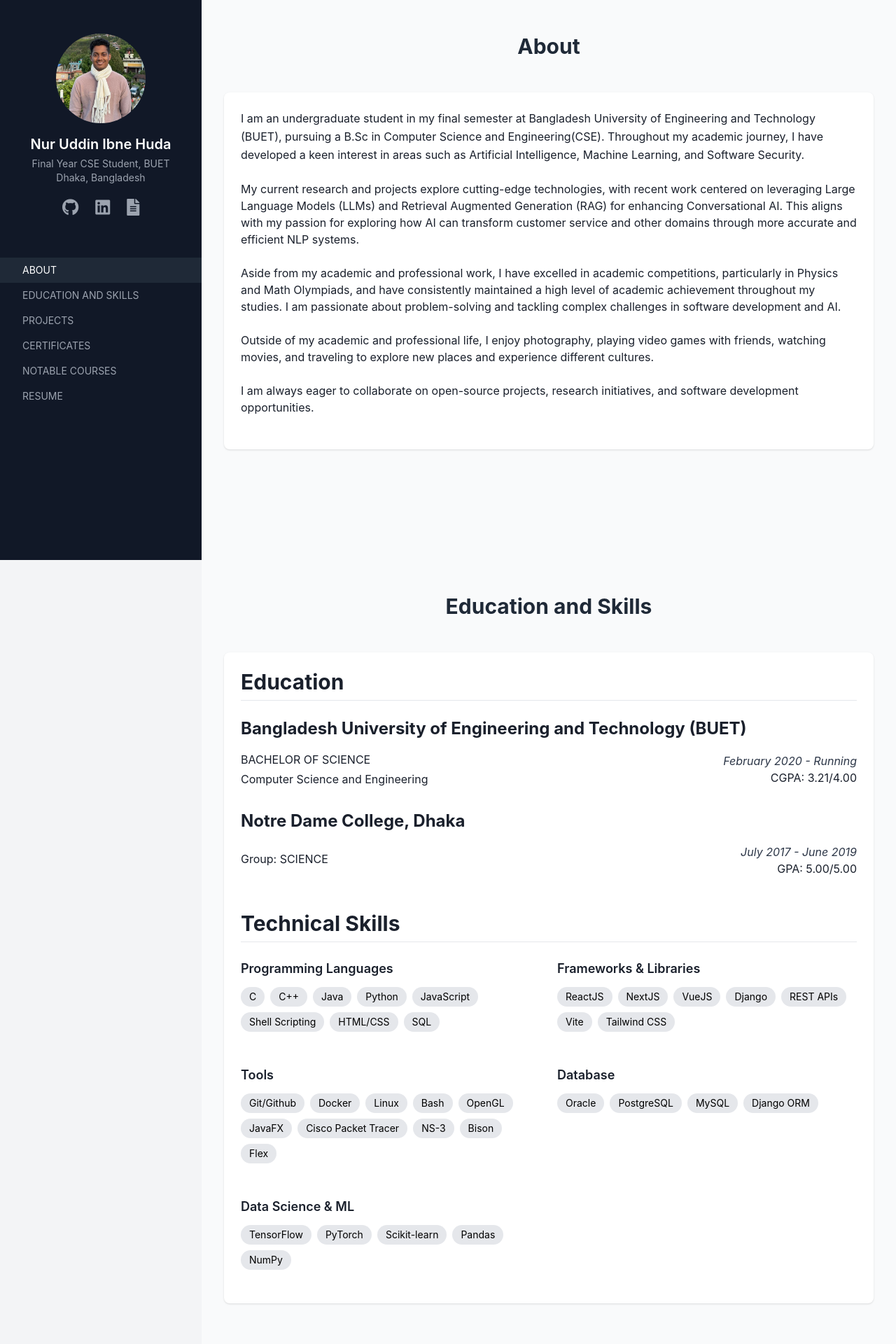
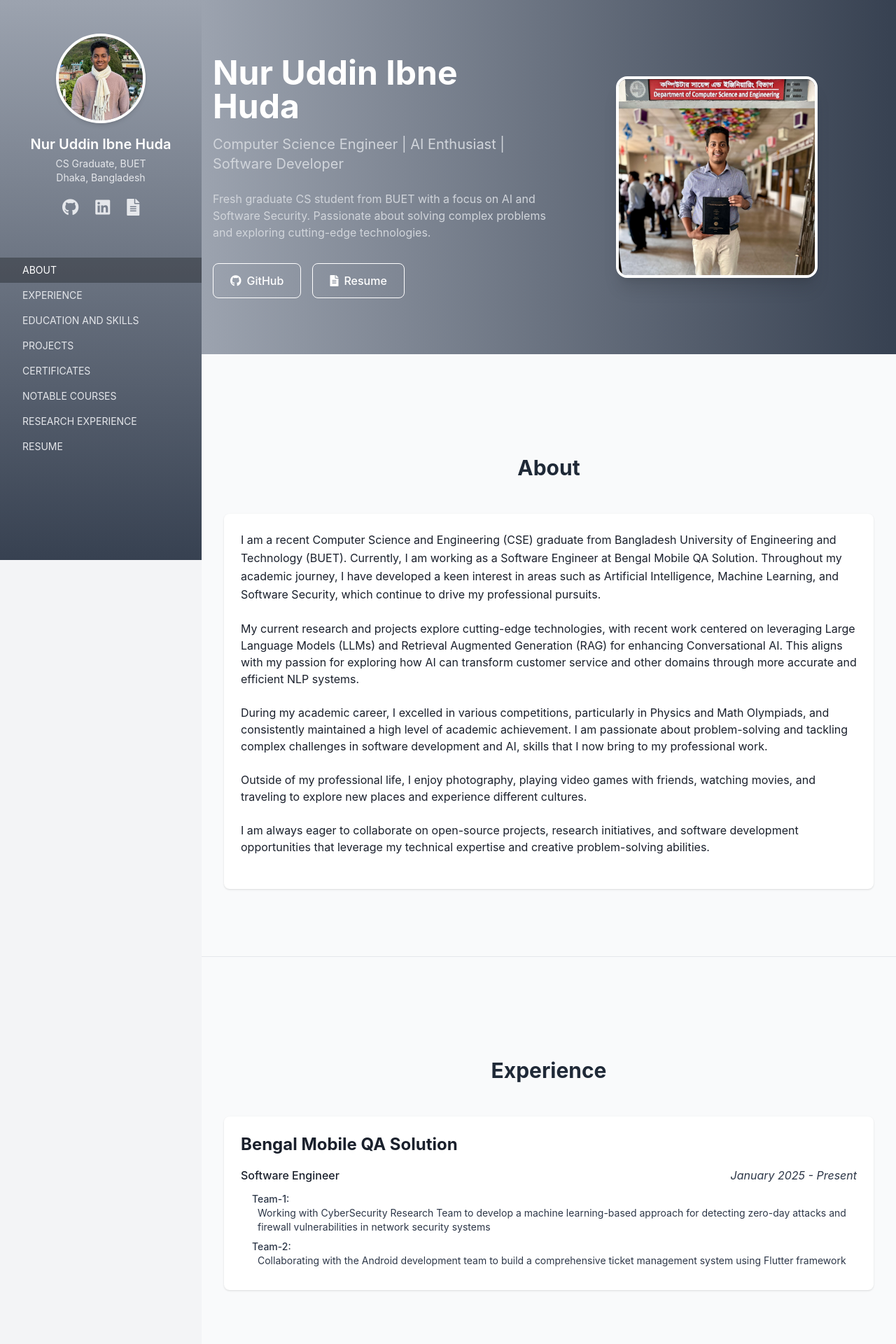
Before and after one commit to saimon7g/test-1, a Vue app: page / in a window 1280 px wide. Shown: the top 1920 px of the page at 70% size. Built offline with nearby package versions, Linux system fonts and the light colour scheme.

Commit message:
updated after graduation

```diff
--- a/src/App.vue
+++ b/src/App.vue
@@ -1,7 +1,7 @@
 <template>
   <div class="flex min-h-screen bg-gray-100 dark:bg-dark-bg relative">
     <!-- Mobile Menu Button -->
-    <button @click="toggleSidebar" class="lg:hidden fixed top-4 left-4 z-50 p-2 rounded-lg bg-gray-900 text-white">
+    <button @click="toggleSidebar" class="lg:hidden fixed top-4 left-4 z-50 p-2 rounded-lg bg-gradient-to-r from-gray-400 to-gray-700 dark:from-gray-900 dark:to-black text-white">
       <svg xmlns="http://www.w3.org/2000/svg" class="h-6 w-6" fill="none" viewBox="0 0 24 24" stroke="currentColor">
         <path stroke-linecap="round" stroke-linejoin="round" stroke-width="2" d="M4 6h16M4 12h16M4 18h16" />
       </svg>
@@ -12,30 +12,30 @@
 
     <!-- Sidebar -->
     <aside :class="[
-      'bg-gray-900 dark:bg-dark-bg-secondary text-white fixed h-full z-50 transition-transform duration-300 ease-in-out',
+      'bg-gradient-to-b from-gray-400 to-gray-700 dark:from-gray-900 dark:to-black text-white fixed h-full z-50 transition-transform duration-300 ease-in-out',
       'w-72 lg:translate-x-0',
       isSidebarOpen ? 'translate-x-0' : '-translate-x-full'
     ]">
       <div class="flex flex-col items-center pt-12 pb-4">
-        <div class="w-24 h-24 lg:w-32 lg:h-32 rounded-full overflow-hidden mb-4">
+        <div class="w-24 h-24 lg:w-32 lg:h-32 rounded-full overflow-hidden mb-4 border-4 border-white dark:border-gray-700 shadow-md">
           <img src="./assets/saimon3.jpg" alt="Profile" class="w-full h-full object-cover" />
         </div>
         <h2 class="text-lg lg:text-xl font-semibold mb-1">Nur Uddin Ibne Huda</h2>
-        <p class="text-xs lg:text-sm text-gray-400">Final Year CSE Student, BUET</p>
-        <p class="text-xs lg:text-sm text-gray-400 mb-4">Dhaka, Bangladesh</p>
+        <p class="text-xs lg:text-sm text-gray-200 dark:text-gray-300">CS Graduate, BUET</p>
+        <p class="text-xs lg:text-sm text-gray-200 dark:text-gray-300 mb-4">Dhaka, Bangladesh</p>
 
         <!-- Social Icons Section -->
         <div class="flex space-x-6 mb-6">
-          <a href="https://github.com/saimon7g" class="text-gray-400 hover:text-white transition-colors" target="_blank"
+          <a href="https://github.com/saimon7g" class="text-gray-200 dark:text-gray-300 hover:text-white transition-colors" target="_blank"
             rel="noopener noreferrer">
             <i class="fab fa-github text-2xl"></i>
           </a>
           <a href="https://www.linkedin.com/in/Nur-Uddin-Ibne-Huda"
-            class="text-gray-400 hover:text-white transition-colors" target="_blank" rel="noopener noreferrer">
+            class="text-gray-200 dark:text-gray-300 hover:text-white transition-colors" target="_blank" rel="noopener noreferrer">
             <i class="fab fa-linkedin text-2xl"></i>
           </a>
           <a href="#resume" @click="navigateToSection('resume')"
-            class="text-gray-400 hover:text-white transition-colors">
+            class="text-gray-200 dark:text-gray-300 hover:text-white transition-colors">
             <i class="fas fa-file-alt text-2xl"></i>
           </a>
         </div>
@@ -47,10 +47,10 @@
           class="relative py-2 px-8 text-sm cursor-pointer transition-all duration-200 select-none" :class="[
             activeSection === section.id
               ? 'text-white'
-              : 'text-gray-400 hover:text-white'
+              : 'text-gray-200 dark:text-gray-300 hover:text-white'
           ]">
           <div v-if="activeSection === section.id"
-            class="absolute left-0 top-0 w-full h-full bg-gray-800 dark:bg-dark-bg transition-all duration-300"
+            class="absolute left-0 top-0 w-full h-full bg-black bg-opacity-30 dark:bg-black dark:bg-opacity-50 transition-all duration-300"
             style="z-index: -1;"></div>
 
           {{ section.title.toUpperCase() }}
@@ -64,11 +64,43 @@
       'w-full lg:ml-72'
     ]">
       <div class="flex flex-col min-h-screen">
+        <!-- Hero Banner Section -->
+        <div class="w-full bg-gradient-to-r from-gray-400 to-gray-700 dark:from-gray-900 dark:to-black">
+          <div class="max-w-6xl mx-auto px-4 py-16 lg:py-20">
+            <div class="flex flex-col md:flex-row items-center justify-between">
+              <div class="w-full md:w-1/2 mb-8 md:mb-0 text-center md:text-left">
+                <h1 class="text-4xl lg:text-5xl font-bold text-white mb-4">Nur Uddin Ibne Huda</h1>
+                <p class="text-xl text-gray-300 mb-6">Computer Science Engineer | AI Enthusiast | Software Developer</p>
+                <p class="text-gray-300 mb-8 max-w-lg mx-auto md:mx-0">
+                  Fresh graduate CS student from BUET with a focus on AI and Software Security. Passionate about solving complex problems and exploring cutting-edge technologies.
+                </p>
+                <div class="flex justify-center md:justify-start space-x-4">
+                  <a href="https://github.com/saimon7g" target="_blank" rel="noopener noreferrer"
+                     class="px-6 py-3 bg-transparent border border-white text-white rounded-lg font-medium hover:bg-white/10 transition-colors flex items-center">
+                    <i class="fab fa-github mr-2"></i>
+                    GitHub
+                  </a>
+                  <a href="#resume" @click="navigateToSection('resume')"
+                     class="px-6 py-3 bg-transparent border border-white text-white rounded-lg font-medium hover:bg-white/10 transition-colors flex items-center">
+                    <i class="fas fa-file-alt mr-2"></i>
+                    Resume
+                  </a>
+                </div>
+              </div>
+              <div class="w-full md:w-1/2 flex justify-center">
+                <div class="w-56 h-56 lg:w-72 lg:h-72 rounded-2xl overflow-hidden border-4 border-white dark:border-gray-700 shadow-xl">
+                  <img src="./assets/saimon2.jpg" alt="Profile" class="w-full h-full object-cover" />
+                </div>
+              </div>
+            </div>
+          </div>
+        </div>
+
         <!-- Sections Container -->
         <div class="flex-1">
           <section v-for="section in sections" :key="section.id" :id="section.id"
-            class="min-h-screen w-full pt-16 lg:pt-0">
-            <div class="h-full p-4 lg:p-8">
+            class="w-full pt-16 lg:pt-24 pb-16 border-b border-gray-200 dark:border-gray-800 last:border-0">
+            <div class="p-4 lg:p-8">
               <h2
                 class="text-2xl lg:text-3xl font-bold mb-6 lg:mb-8 p-4 rounded text-center text-gray-800 dark:text-gray-200">
                 {{ section.title }}
@@ -79,24 +111,24 @@
         </div>
 
         <!-- Footer -->
-        <footer class="w-full bg-gray-900 dark:bg-dark-bg-secondary text-white py-8 px-4">
+        <footer class="w-full bg-gradient-to-r from-gray-700 to-gray-900 dark:from-gray-900 dark:to-black text-white py-8 px-4">
           <div class="max-w-6xl mx-auto">
             <div class="grid grid-cols-1 md:grid-cols-2 lg:grid-cols-4 gap-8">
               <!-- Contact Info -->
               <div>
                 <h3 class="text-lg font-semibold mb-4">Contact</h3>
-                <p class="text-gray-400 mb-2">Email: nuruddin(dot)simon(at)gmail(dot)com</p>
-                <p class="text-gray-400 mb-2">Phone: +880 1871 809096</p>
-                <p class="text-gray-400">Location: Dhaka, Bangladesh</p>
+                <p class="text-gray-300 mb-2">Email: nuruddin(dot)simon(at)gmail(dot)com</p>
+                <p class="text-gray-300 mb-2">Phone: +880 1871 809096</p>
+                <p class="text-gray-300">Location: Dhaka, Bangladesh</p>
               </div>
 
               <!-- Quick Links -->
               <div>
                 <h3 class="text-lg font-semibold mb-4">Quick Links</h3>
                 <ul class="space-y-2">
-                  <li><a href="#about" class="text-gray-400 hover:text-white transition-colors">About</a></li>
-                  <li><a href="#research" class="text-gray-400 hover:text-white transition-colors">Research</a></li>
-                  <li><a href="#publications" class="text-gray-400 hover:text-white transition-colors">Publications</a>
+                  <li><a href="#about" class="text-gray-300 hover:text-white transition-colors">About</a></li>
+                  <li><a href="#research" class="text-gray-300 hover:text-white transition-colors">Research</a></li>
+                  <li><a href="#publications" class="text-gray-300 hover:text-white transition-colors">Publications</a>
                   </li>
                 </ul>
               </div>
@@ -106,13 +138,13 @@
                 <h3 class="text-lg font-semibold mb-4">Connect</h3>
                 <div class="flex space-x-4">
                   <a href="https://www.linkedin.com/in/Nur-Uddin-Ibne-Huda"
-                    class="text-gray-400 hover:text-white transition-colors">
+                    class="text-gray-300 hover:text-white transition-colors">
                     <i class="fab fa-linkedin text-xl"></i>
                   </a>
-                  <a href="https://github.com/saimon7g" class="text-gray-400 hover:text-white transition-colors">
+                  <a href="https://github.com/saimon7g" class="text-gray-300 hover:text-white transition-colors">
                     <i class="fab fa-github text-xl"></i>
                   </a>
-                  <a href="https://x.com/saimon7t" class="text-gray-400 hover:text-white transition-colors">
+                  <a href="https://x.com/saimon7t" class="text-gray-300 hover:text-white transition-colors">
                     <i class="fab fa-twitter text-xl"></i>
                   </a>
                 </div>
@@ -122,7 +154,7 @@
               <div>
                 <h3 class="text-lg font-semibold mb-4">Source Code</h3>
                 <a href="https://github.com/saimon7g" target="_blank" rel="noopener noreferrer"
-                  class="text-gray-400 hover:text-white transition-colors flex items-center">
+                  class="text-gray-300 hover:text-white transition-colors flex items-center">
                   <i class="fab fa-github mr-2"></i>
                   Visit my GitHub for source code
                 </a>
@@ -172,12 +204,12 @@ export default {
 
     const sections = [
       { id: 'about', title: 'About', component: About },
-      // { id: 'experience', title: 'Experience', component: Experience },
+      { id: 'experience', title: 'Experience', component: Experience },
       { id: 'education', title: 'Education and Skills', component: Education },
       { id: 'projects', title: 'Projects', component: Projects },
       { id: 'certificates', title: 'Certificates', component: Certificates },
       { id: 'courses', title: 'Notable Courses', component: Courses },
-      // { id: 'research', title: 'Research Experience', component: Research },
+      { id: 'research', title: 'Research Experience', component: Research },
       // { id: 'publications', title: 'Publications', component: Publications },
       { id: 'resume', title: 'Resume', component: Resume },
     ]
@@ -228,9 +260,19 @@ html {
   background: #555;
 }
 
+section {
+  scroll-margin-top: 80px;
+}
+
 @media (max-width: 1024px) {
   html {
     scroll-padding-top: 80px;
   }
 }
+
+@media (min-width: 1024px) {
+  section {
+    scroll-margin-top: 0;
+  }
+}
 </style>
--- a/src/components/About.vue
+++ b/src/components/About.vue
@@ -1,9 +1,9 @@
 <template>
     <div class="bg-white dark:bg-dark-bg p-4 lg:p-6 rounded-lg shadow max-w-6xl mx-auto text-sm lg:text-base">
         <p class="text-primary dark:text-dark-text leading-relaxed mb-4 lg:mb-6">
-            I am an undergraduate student in my final semester at Bangladesh University of Engineering and Technology
-            (BUET), pursuing a B.Sc in Computer Science and Engineering(CSE). Throughout my academic journey, I have
-            developed a keen interest in areas such as Artificial Intelligence, Machine Learning, and Software Security.
+            I am a recent Computer Science and Engineering (CSE) graduate from Bangladesh University of Engineering and Technology
+            (BUET). Currently, I am working as a Software Engineer at Bengal Mobile QA Solution. Throughout my academic journey, I have developed a keen interest in areas such as Artificial Intelligence,
+            Machine Learning, and Software Security, which continue to drive my professional pursuits.
         </p>
         <p class="text-primary dark:text-dark-text mb-4 lg:mb-6">
             My current research and projects explore cutting-edge technologies, with recent work centered on leveraging
@@ -12,18 +12,17 @@
             accurate and efficient NLP systems.
         </p>
         <p class="text-primary dark:text-dark-text mb-4 lg:mb-6">
-            Aside from my academic and professional work, I have excelled in academic competitions, particularly in
-            Physics and Math Olympiads, and have consistently maintained a high level of academic achievement throughout
-            my studies. I am passionate about problem-solving and tackling complex challenges in software development
-            and AI.
+            During my academic career, I excelled in various competitions, particularly in Physics and Math Olympiads,
+            and consistently maintained a high level of academic achievement. I am passionate about problem-solving and
+            tackling complex challenges in software development and AI, skills that I now bring to my professional work.
         </p>
         <p class="text-primary dark:text-dark-text mb-4 lg:mb-6">
-            Outside of my academic and professional life, I enjoy photography, playing video games with friends,
+            Outside of my professional life, I enjoy photography, playing video games with friends,
             watching movies, and traveling to explore new places and experience different cultures.
         </p>
         <p class="text-primary dark:text-dark-text mb-4 lg:mb-6">
             I am always eager to collaborate on open-source projects, research initiatives, and software development
-            opportunities.
+            opportunities that leverage my technical expertise and creative problem-solving abilities.
         </p>
     </div>
 </template>
--- a/src/components/Education.vue
+++ b/src/components/Education.vue
@@ -17,8 +17,8 @@
             <p>Computer Science and Engineering</p>
           </div>
           <div class="lg:flex-1 lg:text-right">
-            <p class="italic text-secondary dark:text-dark-text-secondary">February 2020 - Running</p>
-            <p class="text-primary dark:text-dark-text">CGPA: 3.21/4.00</p>
+            <p class="italic text-secondary dark:text-dark-text-secondary">February 2020 - March 2025</p>
+            <p class="text-primary dark:text-dark-text">CGPA: 3.25/4.00</p>
           </div>
         </div>
       </div>
@@ -38,6 +38,22 @@
           </div>
         </div>
       </div>
+
+      <div>
+        <h3 class="text-xl lg:text-2xl font-bold mb-4 text-primary dark:text-dark-text">
+          Sonagazi Md. Saber Pilot High School, Feni
+        </h3>
+        <div class="flex flex-col lg:flex-row lg:items-center">
+          <div class="text-primary dark:text-dark-text mb-2 lg:mb-0">
+            <p class="mb-1">Group: SCIENCE</p>
+          </div>
+          <div class="lg:flex-1 lg:text-right">
+            <p class="italic text-secondary dark:text-dark-text-secondary">July 2017 - June 2019</p>
+            <p class="text-primary dark:text-dark-text">GPA: 5.00/5.00</p>
+          </div>
+        </div>
+      </div>
+
     </div>
 
     <!-- Skills Section -->
@@ -78,15 +94,14 @@ export default {
           'JavaScript',
           'Shell Scripting',
           'HTML/CSS',
-          'SQL',
         ],
         'Frameworks & Libraries': [
           'ReactJS',
           'NextJS',
+          'Flutter',
           'VueJS',
           'Django',
           'REST APIs',
-          'Vite',
           'Tailwind CSS'
         ],
         'Tools': [
@@ -108,8 +123,11 @@ export default {
           'Django ORM'
         ],
         'Data Science & ML': [
+          'PyTorch',
+          'OpenCV',
+          'Vision Transformers',
           'TensorFlow',
-          'PyTorch',
+          'Keras',
           'Scikit-learn',
           'Pandas',
           'NumPy'
--- a/src/components/Experience.vue
+++ b/src/components/Experience.vue
@@ -6,12 +6,20 @@
         <h3 class="text-xl lg:text-2xl font-bold mb-4 text-primary dark:text-dark-text">
           {{ workplace.name }}
         </h3>
-          <div class="flex flex-col lg:flex-row lg:items-center">
+        <div class="flex flex-col lg:flex-row lg:items-center mb-3">
           <div class="text-primary dark:text-dark-text mb-2 lg:mb-0">
             <p class="font-medium">{{ workplace.role }}</p>
           </div>
           <div class="lg:flex-1 lg:text-right">
             <p class="italic text-secondary dark:text-dark-text-secondary">{{ workplace.duration }}</p>
+          </div>
+        </div>
+
+        <!-- Team details section -->
+        <div v-if="workplace.teams && workplace.teams.length > 0" class="ml-4 text-sm text-secondary dark:text-dark-text-secondary">
+          <div v-for="(team, teamIdx) in workplace.teams" :key="teamIdx" class="mb-2">
+            <p class="font-medium">{{ team.name }}:</p>
+            <p class="ml-2">{{ team.description }}</p>
           </div>
         </div>
       </div>
@@ -25,29 +33,19 @@
   setup() {
     const workplaces = [
       {
-          name: "Bengal Mobile Quality and AI Security",
-          duration: "October 2024 - Present",
+        name: "Bengal Mobile QA Solution",
+        duration: "January 2025 - Present",
         role: "Software Engineer",
+        teams: [
+  {
+    "name": "Team-1",
+    "description": "Working with CyberSecurity Research Team to develop a machine learning-based approach for detecting zero-day attacks and firewall vulnerabilities in network security systems"
   },
   {
-          name: "Bengal Mobile Quality and AI Security",
-          duration: "December 2023 - July 2024",
-          role: "Consultant",
-        },
-        {
-          name: "Computer Network Systems Limited",
-          duration: "June 2023 - July 2024",
-          role: "Assistant Software Engineer"
-        },
-        {
-          name: "AODoubleClick",
-          duration: "Oct 2022 - Present",
-          role: "Part Time Software Engineer",
-        },
-        {
-          name: "Sedbox",
-          duration: "May 2022 - Nov 2022",
-          role: "Intern",
+    "name": "Team-2",
+    "description": "Collaborating with the Android development team to build a comprehensive ticket management system using Flutter framework"
+  }
+]
       }
     ]
 
--- a/src/components/Projects.vue
+++ b/src/components/Projects.vue
@@ -41,7 +41,7 @@ export default {
       {
         name: "Bangla Image Caption Generator",
         organization: "Machine Learning Sessional",
-        description: "Developed a Bangla image caption generator using CNN-LSTM architecture with TensorFlow and Keras. Trained on custom Bangla image-caption dataset with 10k+ images and captions. Implemented image preprocessing with OpenCV, feature extraction with pre-trained VGG16, and caption generation with LSTM. Achieved BLEU score of 0.75+ with beam search decoding and attention mechanism. Features include real-time image captioning, interactive caption editing, and custom dataset creation.",
+        description: "Developed a Bangla image caption generator using CNN-LSTM architecture with TensorFlow and Keras. Trained on custom Bangla image-caption dataset with 47k+ images and captions. Implemented image preprocessing with OpenCV, feature extraction with pre-trained VGG16, and caption generation with LSTM. Achieved BLEU score of 0.75+ with beam search decoding and attention mechanism. Features include real-time image captioning, interactive caption editing, and custom dataset creation.",
         tech: "Python, TensorFlow, Keras, OpenCV, VGG16, LSTM, BLEU Score",
         github: "https://github.com/saimon7g/CSE-102-Project",
       },
--- a/src/components/Research.vue
+++ b/src/components/Research.vue
@@ -28,22 +28,16 @@
         setup() {
             const research = [
                 {
-                    title: 'Detecting Sentiment in Anonymous Submissions: A Study on User Report Data',
-                    collaborators: 'Saman Sadia Saman, MD Tousif Tanjim Anan, Mehedi Hasan, Tanzim Hossain Romel, Muhammad Nasif Imtiaz, Ishika Tarin, Afroza Parvin Disa, Tarik Reza Toha, Jannatun Noor, A. B. M. Alim Al Islam',
-                    description: "In this project, we conduct sentiment analysis on crowdsourced, anonymously submitted reports to explore the range and intensity of emotions individuals express when given a platform for open, confidential communication. By performing quantitative analysis across multiple machine learning models, we aim to identify trends in sentiment, uncovering which emotions — such as hatred, anger, relief, or hope — are most commonly conveyed in anonymous complaints. Insights from this study could be valuable for organizations seeking to better understand and respond to community feedback while maintaining the privacy of their contributors.",
-                    year: 2024
-                },
-                {
-                    title: 'VLSI Layout Design of Bidirectional Shift Register using Open Source EDA Tools',
-                    collaborators: 'Muhammad Nasif Imtiaz, MD. Arafat Hossain, Aman Ray',
-                    description: "In this project, we designed and implemented a VLSI layout for a Bidirectional/Circular Shift Register using open-source Electronic Design Automation (EDA) tools. The researchers developed a versatile digital circuit that can function as both a bidirectional shift register and a bidirectional circular shift register, with direction control for left and right shifting operations. The work utilizes Verilog Hardware Description Language (HDL) for implementation and employs the Qflow toolchain along with various open-source tools including Yosys, Graywolf, OpenSTA, QRouter, Netgen, and Magic for the physical layout design. The researchers first implemented and verified the Register Transfer Level (RTL) code through testbenches and waveform analysis using GTKWave. They then generated a gate-level netlist and optimized the VLSI layout using standard cell libraries. The study also includes power consumption analysis, examining how supply voltage and clock frequency affect the circuit's average power consumption. Results show an upward trend in power consumption with increasing supply voltage and a downward trend with increasing clock frequency. The research demonstrates the feasibility and effectiveness of using open-source EDA tools for implementing complex digital circuits, providing a cost-effective alternative to proprietary tools while maintaining design efficiency and optimization.",
-                    year: 2023
+                    title: 'Enhancing Conversational AI with Domain Adaptation of Retrieval-Augmented Generation (RAG) Models for Fitness and Nutrition',
+                    collaborators: 'Md. Shahriyar Muhaymeen, Nur Uddin Ibne Huda, Md. Jarif Ahsan, Md. Mostofa Akbar',
+                    description: "This research explores domain adaptation techniques to enhance Retrieval-Augmented Generation (RAG) models for fitness and nutrition consultation. While Large Language Models (LLMs) exhibit strong generative capabilities, they often struggle with factual accuracy in specialized domains and are prone to hallucinations. To address these challenges, we constructed a domain-specific dataset of over 10,000 curated items covering nutritional values and fitness information, and generated 17,354 verified question-answer pairs. We evaluated four distinct RAG architectures, including RAG-Original, RAG-Finetuned-QA, RAG-DPR-Adapted, and Fusion-in-Decoder, to assess their effectiveness in generating accurate responses for health-related queries. Our evaluation demonstrated that fine-tuning RAG models with domain-specific data significantly improved retrieval accuracy and response reliability, with domain-adapted models achieving higher Exact Match (EM) and F1 scores compared to baseline approaches. The findings highlight the potential of domain-adapted RAG models in developing reliable AI-driven assistants for fitness and nutrition guidance through the integration of retrieval mechanisms with generative capabilities.",
+                    year: 2025
                 }
             ]
 
             const formatCollaborators = (collaborators) => {
                 return collaborators.split(', ').map(name => {
-                    if (name.includes('Muhammad Nasif Imtiaz')) {
+                    if (name.includes('Nur Uddin Ibne Huda')) {
                         return `<strong class="text-primary dark:text-dark-text">${name}</strong>`;
                     }
                     return name;
```
Also changed, not shown: src/assets/saimon2.jpg. Lines whose indentation alone changed are shown as unchanged.
